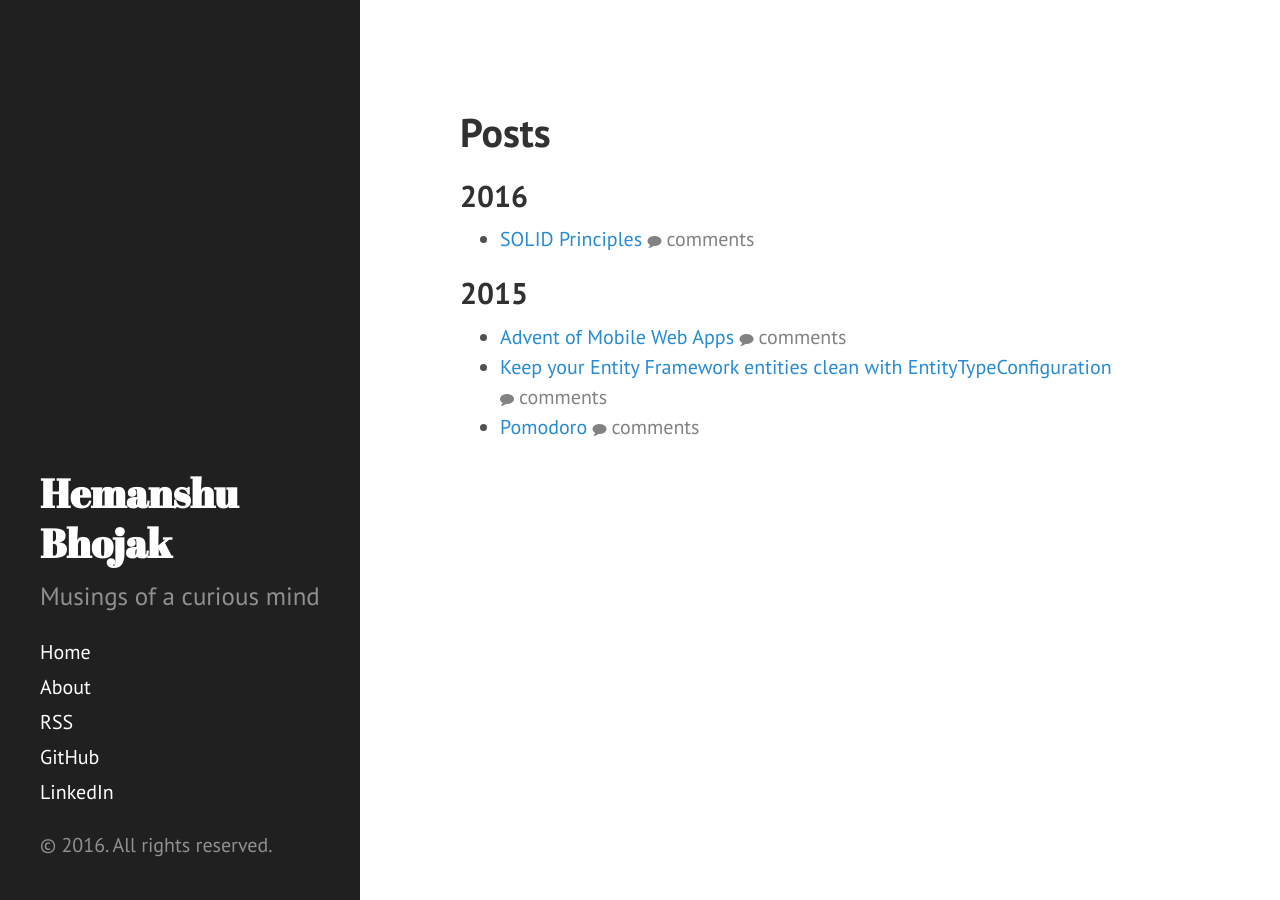
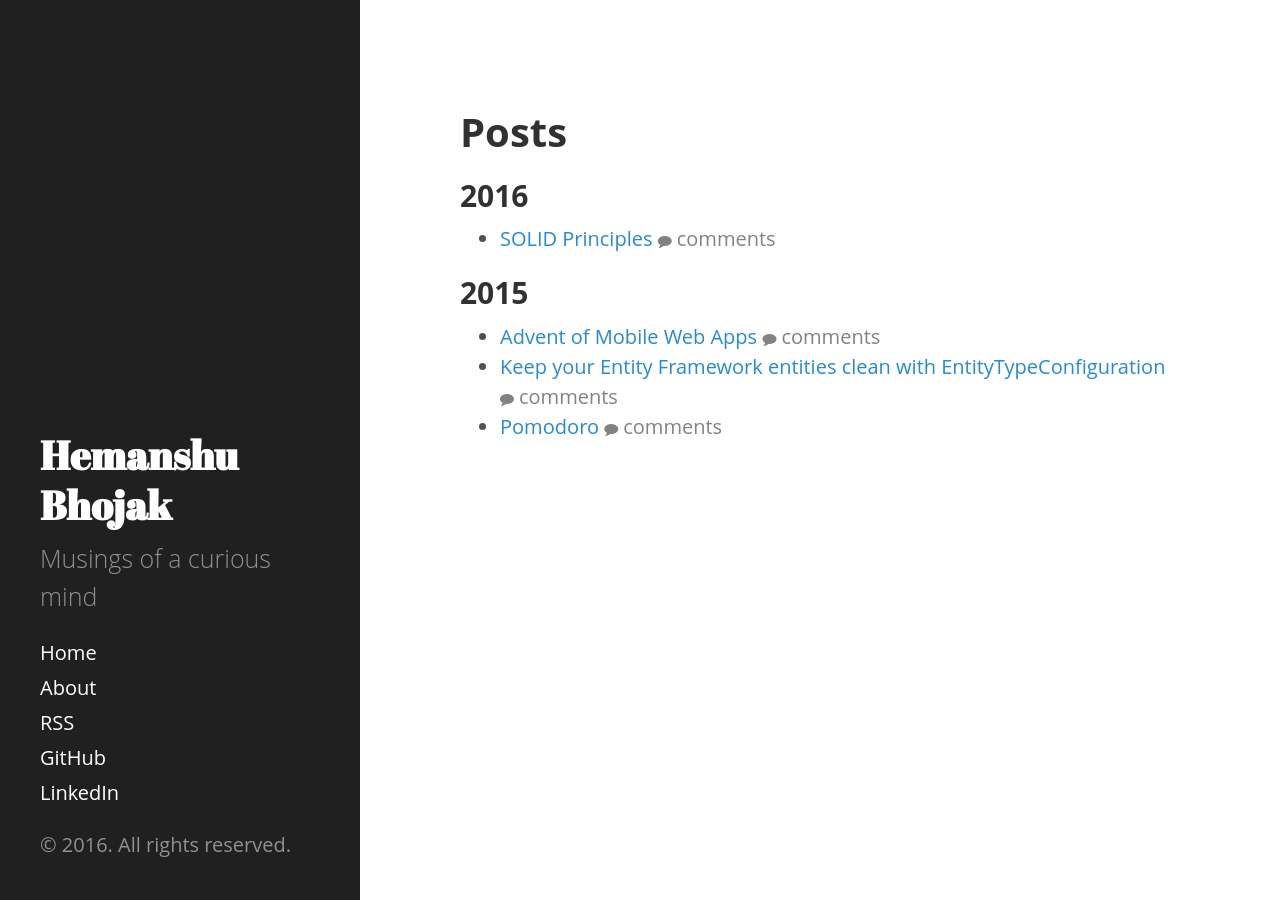
Before and after one commit to technoheman/hemanshubhojak.com, a Jekyll site: the page built from index.html, in a window 1280 px wide. Built offline with Jekyll 4.4.1, drawn with Linux system fonts in a browser that asks for light colours; comment, search, counter and statistics services are not loaded.

Commit message:
Update _hyde.scss

```diff
--- a/_sass/_hyde.scss
+++ b/_sass/_hyde.scss
@@ -32,7 +32,7 @@
  */
 
 html {
-  font-family: "PT Sans", Helvetica, Arial, sans-serif;
+  font-family: 'Open Sans', sans-serif;
 }
 @media (min-width: 48em) {
   html {
```
